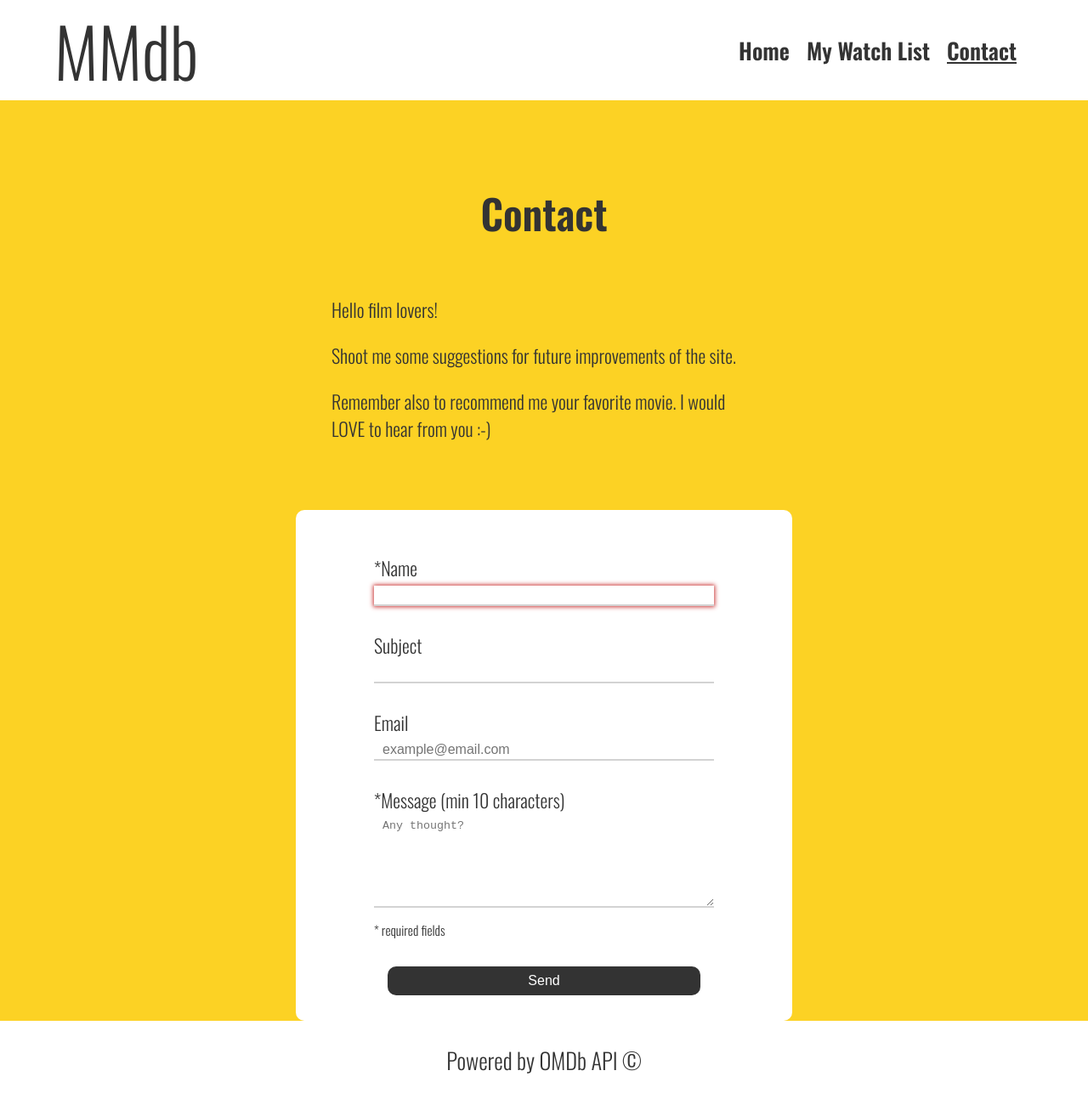
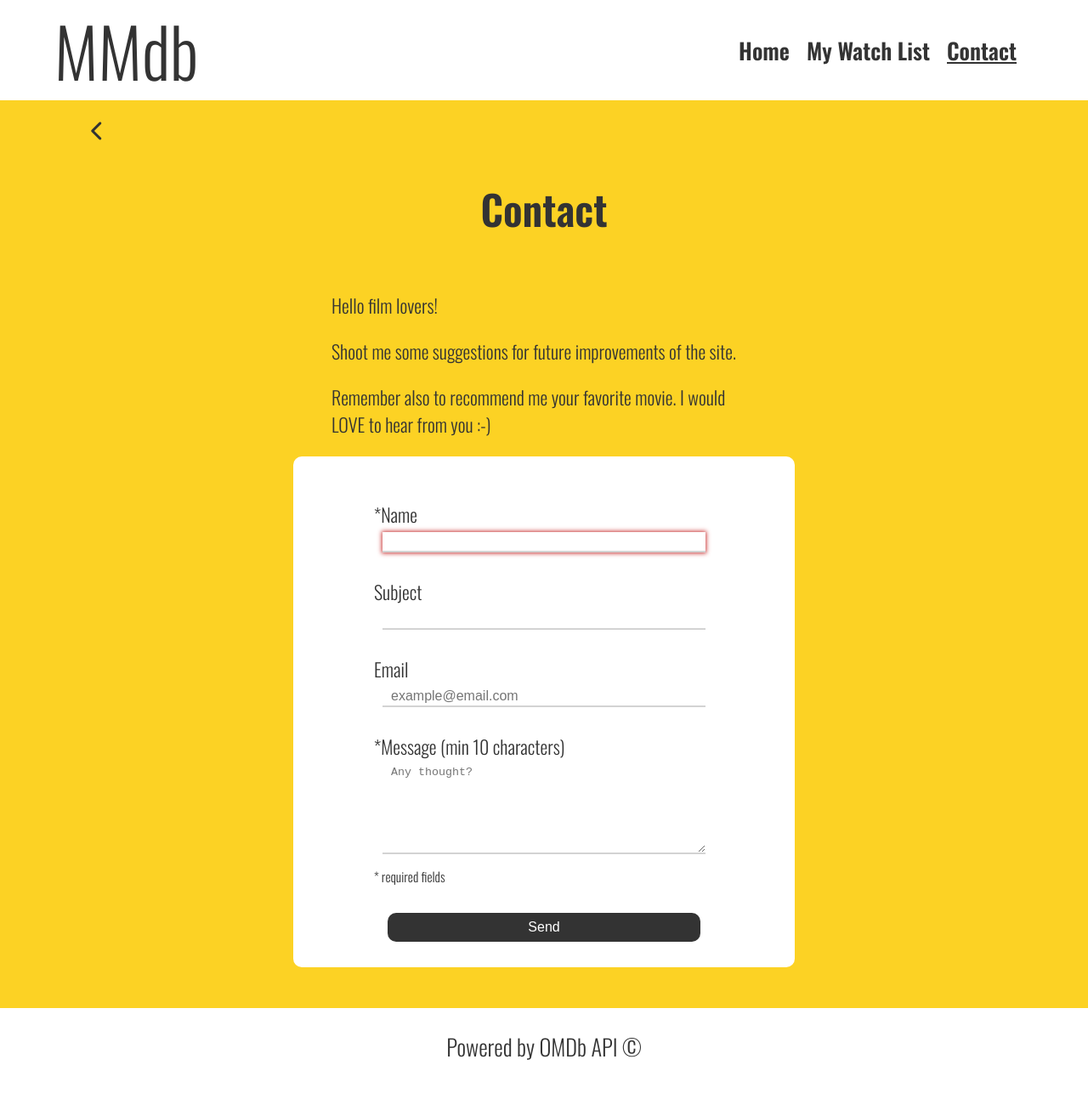
Before and after one commit to MegumiKim/My-Movie-Database, a plain HTML site: page contact.html in a window 1280 px wide. Shown: the whole page at 85% size. Drawn offline with nearby package versions, Linux system fonts and the light colour scheme.

Commit message:
fix layout

```diff
--- a/contact.html
+++ b/contact.html
@@ -4,6 +4,10 @@
     <meta charset="UTF-8" />
     <meta http-equiv="X-UA-Compatible" content="IE=edge" />
     <meta name="viewport" content="width=device-width, initial-scale=1.0" />
+    <script
+      src="https://kit.fontawesome.com/175ecb4e25.js"
+      crossorigin="anonymous"
+    ></script>
     <!-- Hotjar Tracking Code for https://funny-boba-e7553f.netlify.app -->
     <script>
       (function (h, o, t, j, a, r) {
@@ -35,6 +39,9 @@
       </nav>
     </header>
     <main>
+      <a class="go-back-btn" href="javascript:history.back()" alt="go back"
+        ><i class="fas fa-chevron-left"></i
+      ></a>
       <section class="contact">
         <h1>Contact</h1>
         <div class="contact-greetings">
--- a/css/imports/buttons.css
+++ b/css/imports/buttons.css
@@ -19,7 +19,8 @@ button,
 /* go back */
 .go-back-btn {
   font-size: 1.5rem;
-  margin: 30px 0 30px 5%;
+  margin-left: 5%;
+  margin-top: 1rem;
   display: block;
 }
 
@@ -37,6 +38,7 @@ button,
 
 .btn-wrap {
   display: flex;
+  flex-wrap: wrap;
 }
 .sort-btn {
   background: none;
--- a/css/imports/contact.css
+++ b/css/imports/contact.css
@@ -40,9 +40,9 @@ form p {
 }
 
 .form__input {
-  /* width: 100%; */
+  width: 90%;
   display: block;
-  /* margin: 0 auto 0 auto; */
+  margin: 0 auto;
   border-style: solid;
   padding: 2px 10px;
   border: none;
@@ -70,7 +70,7 @@ label {
 }
 
 .contact {
-  padding: 5%;
+  /* padding: 5%; */
   display: flex;
   flex-direction: column;
   justify-content: center;
--- a/css/imports/layout.css
+++ b/css/imports/layout.css
@@ -16,7 +16,7 @@ body {
 } */
 main {
   background-color: var(--color_yellow);
-  padding: 0 5%;
+  padding: 0 3rem 3rem 3rem;
 }
 /* .watch-list-main {
   padding: 0 5%;
@@ -51,6 +51,11 @@ input {
   font-size: 1rem;
   padding: 0.5rem 1rem;
   max-height: 1.5rem;
+  width: 50%;
+}
+#submit {
+  width: auto;
+  max-width: 100%;
 }
 
 .container-wrap {
--- a/js/utils/toggleDisplay.js
+++ b/js/utils/toggleDisplay.js
@@ -1,10 +1,13 @@
 let displayOpen = false;
 
 export function toggleDisplay(event, target) {
+  event.target.classList.toggle("fa-circle-plus");
+  event.target.classList.toggle("fa-circle-minus");
   if (!displayOpen) {
     event.target.classList.add(".show");
     displayOpen = true;
     target.style.display = "flex";
+    console.log(event.target);
   } else {
     event.target.classList.remove("show");
     displayOpen = false;
```
